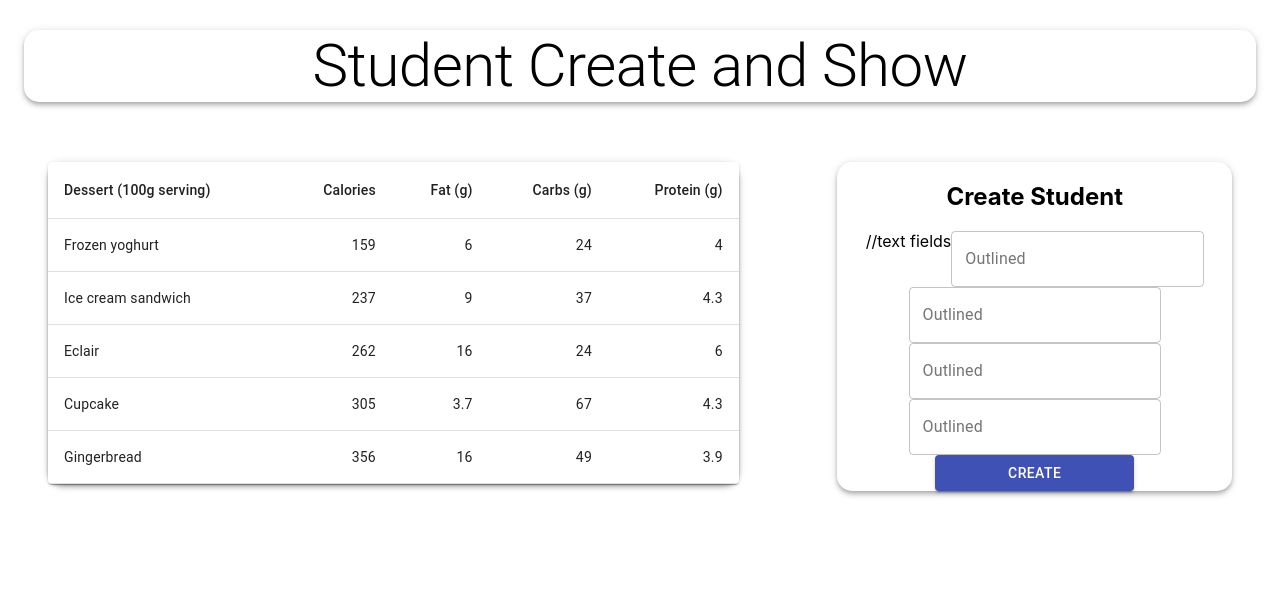
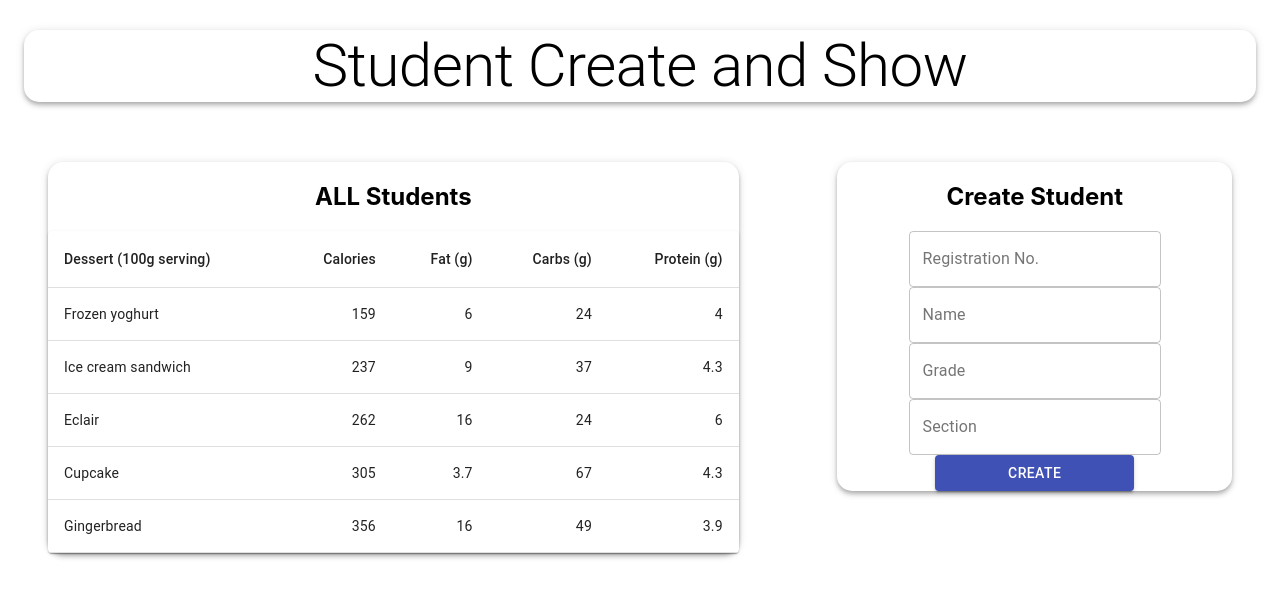
Before and after one commit to prabhnoor23/MERN--school, a React (Create React App) app in the folder client/: page / in a window 1280 px wide. Shown: the top 598 px of the page. Built offline with nearby package versions, Linux system fonts and the light colour scheme.

Commit message:
components 3.3 createStudents

```diff
--- a/client/src/components/createStudent/createStudent.js
+++ b/client/src/components/createStudent/createStudent.js
@@ -4,12 +4,14 @@ import * as React from 'react';
 import Box from '@material-ui/core/Box';
 import TextField from '@material-ui/core/TextField';
 import Button from '@material-ui/core/Button';
+import useStyles from '../../styles.js';
 
 export default function BasicTextFields() {
-
+   const classes = useStyles();
     return (
        <> <h2> Create Student </h2>
     <Box
+    className={classes.root}
       component="form"
       sx={{
         '& > :not(style)': { m: 1, width: '25ch' },
@@ -17,12 +19,12 @@ export default function BasicTextFields() {
       noValidate
       autoComplete="off"
     >
-        //text fields
 
-      <TextField id="outlined-basic" label="Outlined" variant="outlined" />
-      <TextField id="outlined-basic" label="Outlined" variant="outlined" />
-      <TextField id="outlined-basic" label="Outlined" variant="outlined" />
-      <TextField id="outlined-basic" label="Outlined" variant="outlined" />
+
+      <TextField id="outlined-basic" label="Registration No." variant="outlined" />
+      <TextField id="outlined-basic" label="Name" variant="outlined" />
+      <TextField id="outlined-basic" label="Grade" variant="outlined" />
+      <TextField id="outlined-basic" label="Section" variant="outlined" />
 
       <Button variant="contained" color='primary'>Create</Button>
 
--- a/client/src/components/showStudent/showStudent.js
+++ b/client/src/components/showStudent/showStudent.js
@@ -22,6 +22,9 @@ function createData(name, calories, fat, carbs, protein) {
 
   export default function BasicTable() {
     return (
+
+      <>
+      <h2>ALL Students</h2>
       <TableContainer component={Paper}>
         <Table sx={{ minWidth: 650 }} aria-label="simple table">
           <TableHead>
@@ -51,5 +54,6 @@ function createData(name, calories, fat, carbs, protein) {
           </TableBody>
         </Table>
       </TableContainer>
+      </>
     );
   }
```
